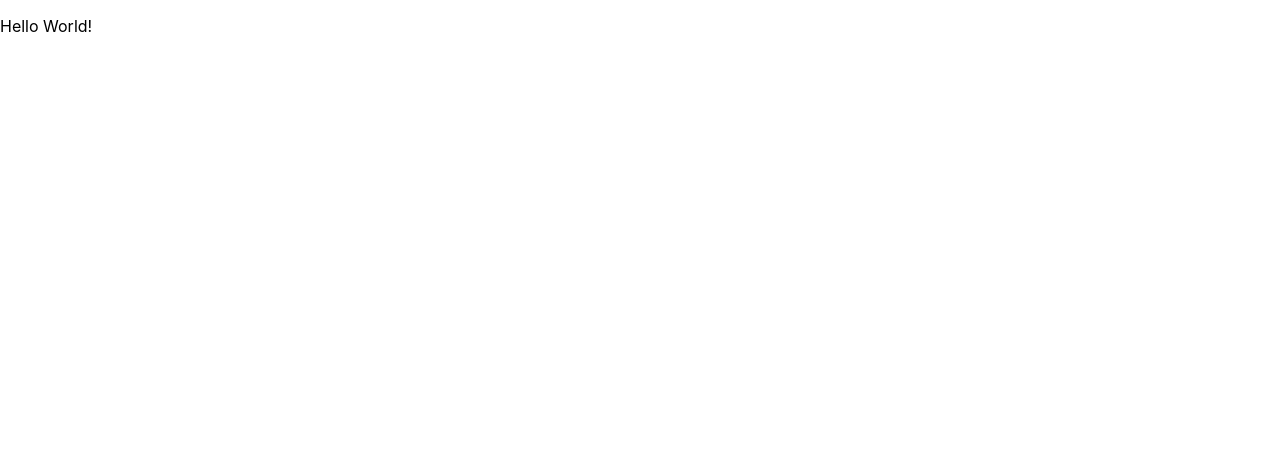
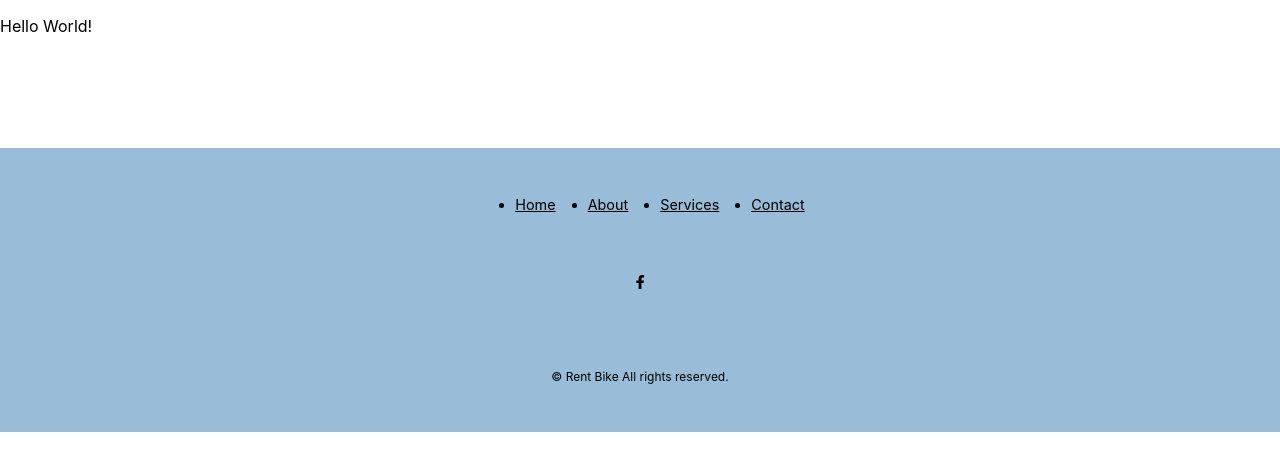
Before and after one commit to WildCodeSchool/2023-03-wns-keller-groupe2, a React (Create React App) app in the folder frontend/: page / in a window 1280 px wide. Shown: the top 470 px of the page. Built offline with nearby package versions, Linux system fonts and the light colour scheme.

Commit message:
Addfooter

```diff
--- a/frontend/package.json
+++ b/frontend/package.json
@@ -12,7 +12,9 @@
     "@types/react-dom": "^18.2.4",
     "react": "^18.2.0",
     "react-dom": "^18.2.0",
+    "react-icons": "^4.9.0",
     "react-scripts": "5.0.1",
+    "sass": "^1.62.1",
     "typescript": "^4.9.5",
     "web-vitals": "^2.1.4"
   },
--- a/frontend/src/App.tsx
+++ b/frontend/src/App.tsx
@@ -1,9 +1,11 @@
-import './App.css';
+import "./App.css";
+import Footer from "./components/Footer/Footer";
 
 function App() {
   return (
     <div>
       <p>Hello World!</p>
+      <Footer />
     </div>
   );
 }
--- /dev/null
+++ b/frontend/src/components/Footer/Footer.tsx
@@ -0,0 +1,34 @@
+import "./footer.scss";
+import { FaFacebookF } from "react-icons/fa";
+
+export default function Footer() {
+  return (
+    <footer>
+      {/* <a href="#" className="footer_logo">
+        Romain
+      </a> */}
+      <ul className="permalinks">
+        <li>
+          <a href="#top">Home</a>
+        </li>
+        <li>
+          <a href="#about">About</a>
+        </li>
+        <li>
+          <a href="#services">Services</a>
+        </li>
+        <li>
+          <a href="#contact">Contact</a>
+        </li>
+      </ul>
+      <div className="footer_socials">
+        <a href="https://facebook.com">
+          <FaFacebookF />
+        </a>
+      </div>
+      <div className=".footer_copyright">
+        <small>&copy; Rent Bike All rights reserved.</small>
+      </div>
+    </footer>
+  );
+}
--- /dev/null
+++ b/frontend/src/components/Footer/footer.scss
@@ -0,0 +1,68 @@
+footer {
+  background-color: #99bdd8;
+  padding: 3rem 0;
+  text-align: center;
+  font-size: 0.9rem;
+  margin-top: 7rem;
+}
+
+footer a {
+  color: var(--color-bg);
+}
+
+.footer_logo {
+  font-size: 2rem;
+  font-weight: 500;
+  margin-bottom: 2rem;
+  display: inline-block;
+}
+
+.permalinks {
+  display: flex;
+  flex-wrap: wrap;
+  justify-content: center;
+  gap: 2rem;
+  margin: 0 auto 3rem;
+}
+
+.footer_socials {
+  display: flex;
+  justify-content: center;
+  gap: 1rem;
+  margin-bottom: 4rem;
+}
+
+.footer_socials a {
+  background: var(--color-bg);
+  color: var(--color-white);
+  padding: 0.8rem;
+  border-radius: 0.7rem;
+  display: flex;
+  border: 1px solid transparent;
+}
+
+.footer_socials a:hover {
+  background: transparent;
+  color: var(--color-bg);
+  border-color: var(--color-bg);
+}
+
+.footer_copyright {
+  margin-bottom: 4rem;
+  color: var(--color-bg);
+}
+
+/*=====================MEDIA QUERIES (MEDIUM DEVICES) =================*/
+@media screen and (max-width: 1024px) {
+}
+
+/*=====================MEDIA QUERIES (SMALL DEVICES) =================*/
+@media screen and (max-width: 600px) {
+  .permalinks {
+    flex-direction: column;
+    gap: 1.5rem;
+  }
+  .footer_socials {
+    margin-bottom: 2.6rem;
+  }
+}
```
Also changed, not shown: 1 other file (tests, documents, lock files or other folders).
